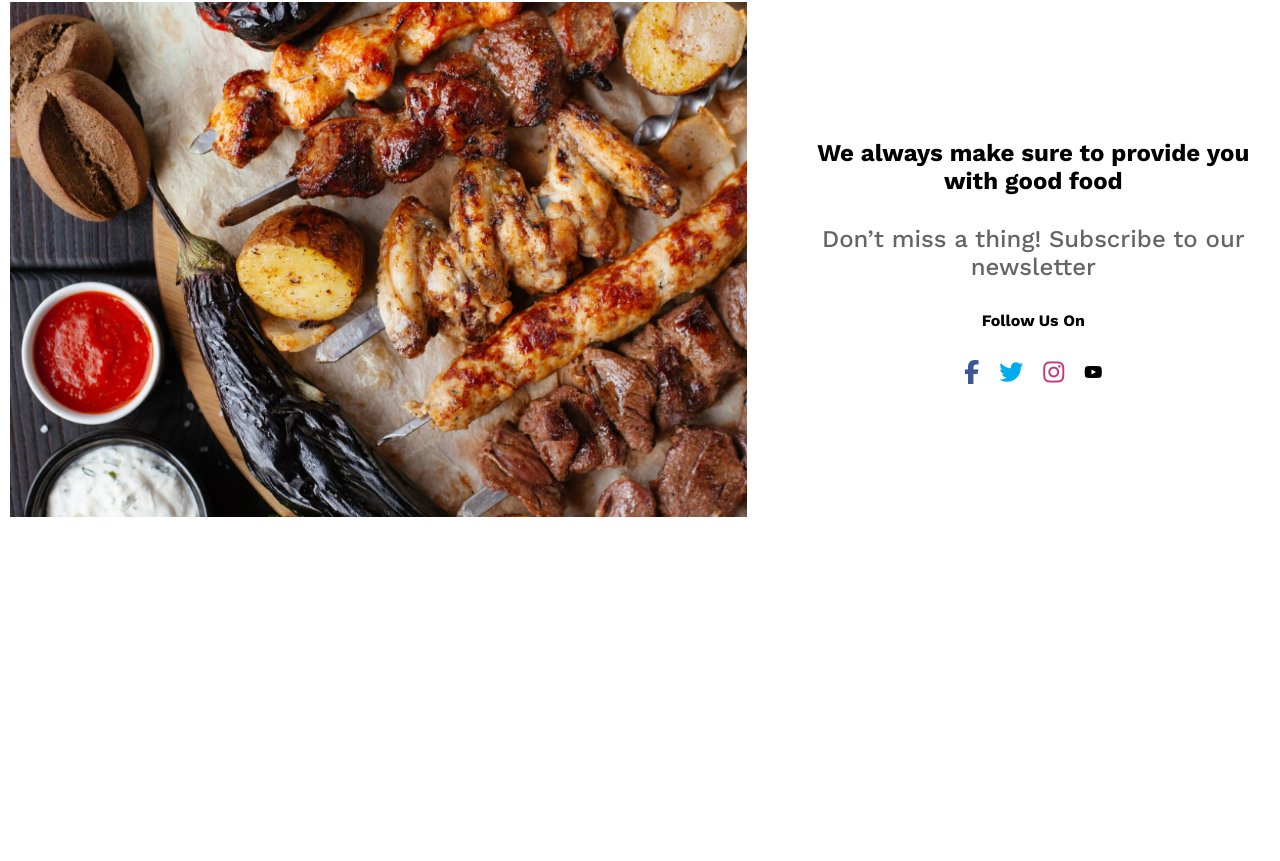
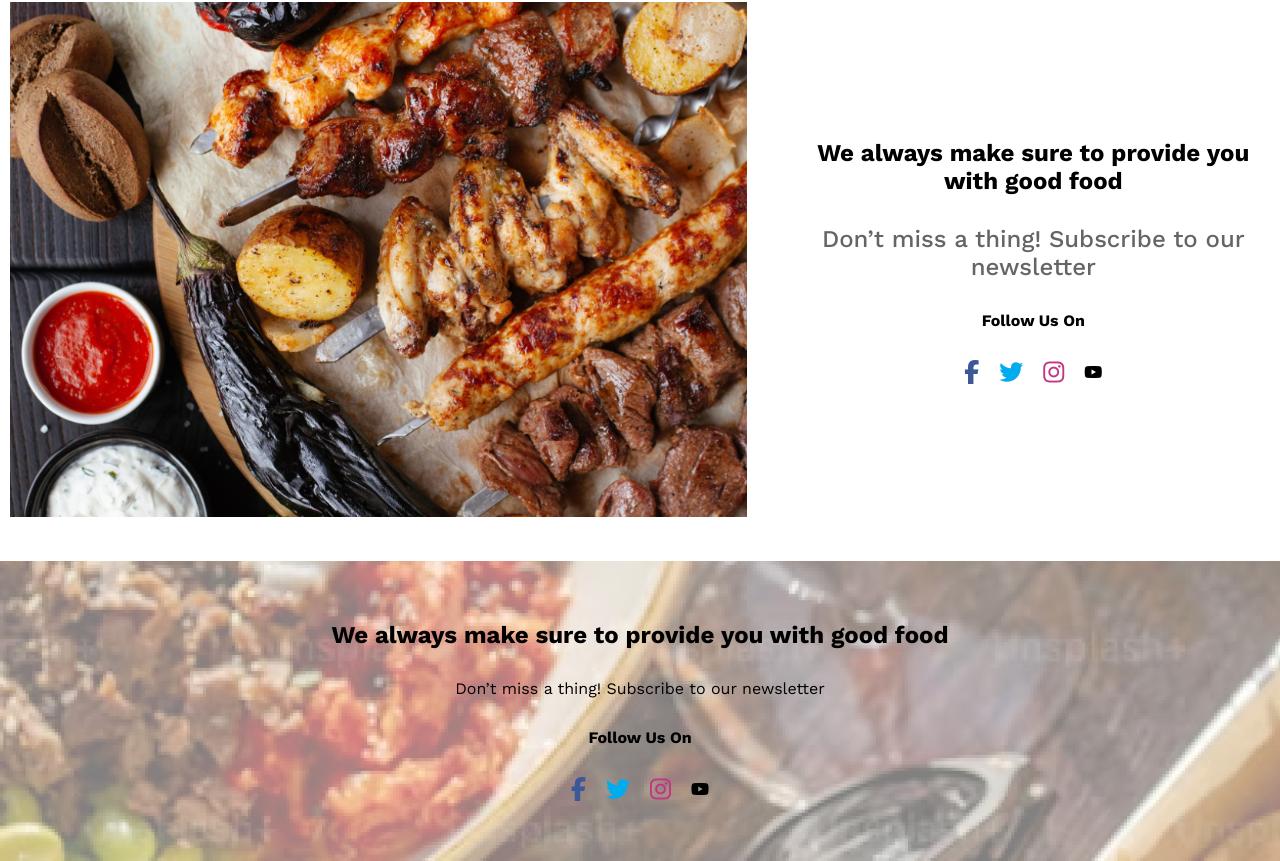
Before and after one commit to mehedidevx/Good-Food-Restaurant, a plain HTML site: page index.html in a window 1280 px wide. Shown: the part 1681-2542 px from the top of the page. Before the commit the page ends 2242 px from the top, so only its background shows below. Drawn offline with nearby package versions, Linux system fonts and the light colour scheme.

Commit message:
footer section done

```diff
--- a/index.html
+++ b/index.html
@@ -64,7 +64,19 @@
 
     </main>
     <footer>
-     <section class="social"></section>
+     <section class="social">
+        <div class="about-text">
+            <h2>We always make sure to provide you with good food</h2>
+            <p>Don’t miss a thing! Subscribe to our newsletter</p>
+            <h4>Follow Us On</h4>
+            <div class="social-icons">
+                <i class="fab fa-facebook-f"></i>
+                <i class="fab fa-twitter"></i>
+                <i class="fab fa-instagram"></i>
+                <i class="fab fa-youtube"></i>
+            </div>
+        </div>
+     </section>
     </footer>
 </body>
 </html>
--- a/styles/style.css
+++ b/styles/style.css
@@ -189,3 +189,12 @@
   align-items: center;
   gap: 20px;
 }
+.social{
+  background-image: url("../assets/social-bg.png");
+  background-size: cover;
+  background-repeat: no-repeat;
+  background-position: center;
+  padding: 60px;
+  position: relative;
+  background: linear-gradient(to bottom, rgba(255, 255, 255, 0.5), rgba(255, 255, 255, 0.5)), url("../assets/social-bg.png");
+}
```
